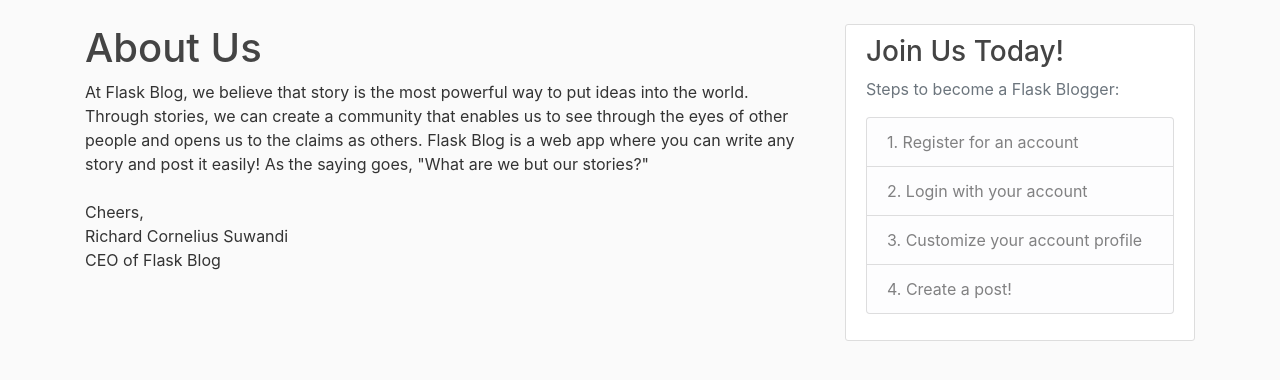
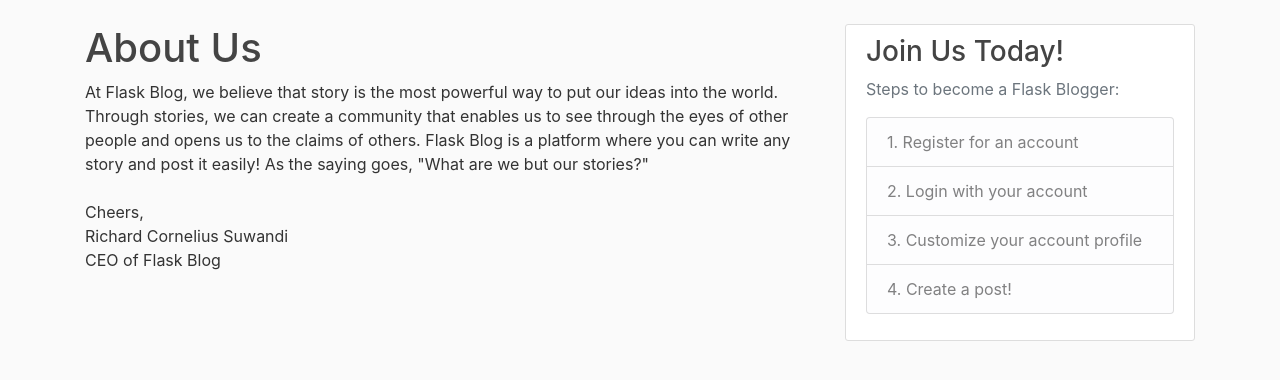
Before and after one commit to richardcsuwandi/flask-blog, a Flask app: page /about in a window 1280 px wide. Shown: the part 56-436 px from the top of the page. Run offline with Flask 2, Linux system fonts and the light colour scheme; some libraries are stand-ins or nearby versions.

Commit message:
Update about.html

```diff
--- a/flaskblog/templates/about.html
+++ b/flaskblog/templates/about.html
@@ -1,10 +1,10 @@
 {% extends "layout.html" %}
 {% block content %}
     <h1>About Us</h1>
-    <p>At Flask Blog, we believe that story is the most powerful way to put ideas into the world.
+    <p>At Flask Blog, we believe that story is the most powerful way to put our ideas into the world.
     <br>Through stories, we can create a community that enables us to see through the eyes of other
-    people and opens us to the claims as others. Flask Blog is a web app
-    where you can write any story and post it easily! As the saying goes, "What are we but our stories?"
+    people and opens us to the claims of others. Flask Blog is a platform where you can write any story
+    and post it easily! As the saying goes, "What are we but our stories?"
     <br>
     <br>Cheers,
     <br>Richard Cornelius Suwandi
```
